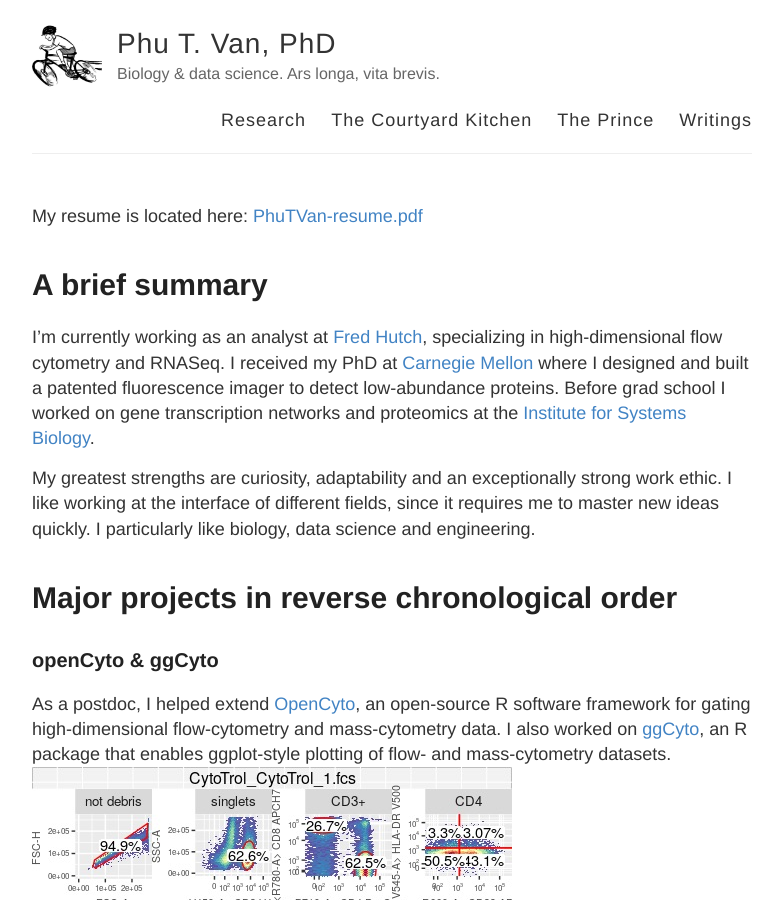
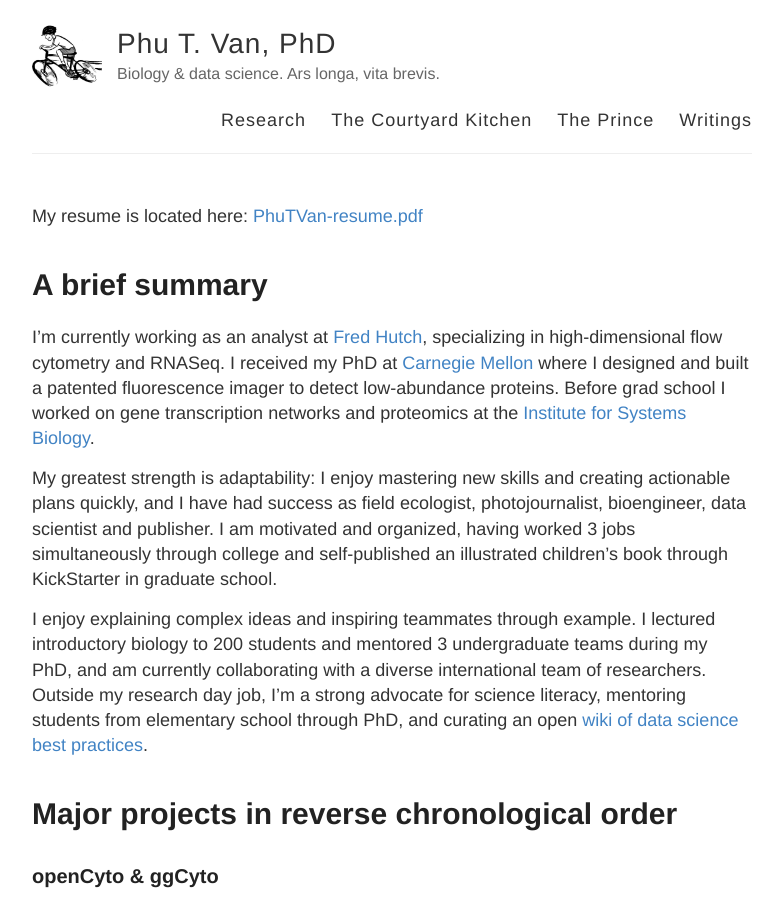
Before and after one commit to ptvan/ptvan.github.io, a Jekyll site: the page built from research.md, in a window 1280 px wide and 900 px high. Shown: the whole window, without its empty margins (248-1031 px from the left). Built offline with Jekyll 4.4.1, drawn with Linux system fonts in a browser that asks for light colours.

Commit message:
updated research.md

```diff
--- a/research.md
+++ b/research.md
@@ -10,7 +10,9 @@
 
 I'm currently working as an analyst at [Fred Hutch](http://rglab.org), specializing in high-dimensional flow cytometry and RNASeq. I received my PhD at [Carnegie Mellon](https://cmu.edu/bio) where I designed and built a patented fluorescence imager to detect low-abundance proteins. Before grad school I worked on gene transcription networks and proteomics at the [Institute for Systems Biology](https://baliga.systemsbiology.net/).
 
-My greatest strengths are curiosity, adaptability and an exceptionally strong work ethic. I like working at the interface of different fields, since it requires me to master new ideas quickly. I particularly like biology, data science and engineering.
+My greatest strength is adaptability: I enjoy mastering new skills and creating actionable plans quickly, and I have had success as field ecologist, photojournalist, bioengineer, data scientist and publisher. I am motivated and organized, having worked 3 jobs simultaneously through college and self-published an illustrated children's book through KickStarter in graduate school.
+
+I enjoy explaining complex ideas and inspiring teammates through example. I lectured introductory biology to 200 students and mentored 3 undergraduate teams during my PhD, and am currently collaborating with a diverse international team of researchers. Outside my research day job, I'm a strong advocate for science literacy, mentoring students from elementary school through PhD, and curating an open [wiki of data science best practices](https://sciwiki.fredhutch.org).
 
 # Major projects in reverse chronological order
 
```
